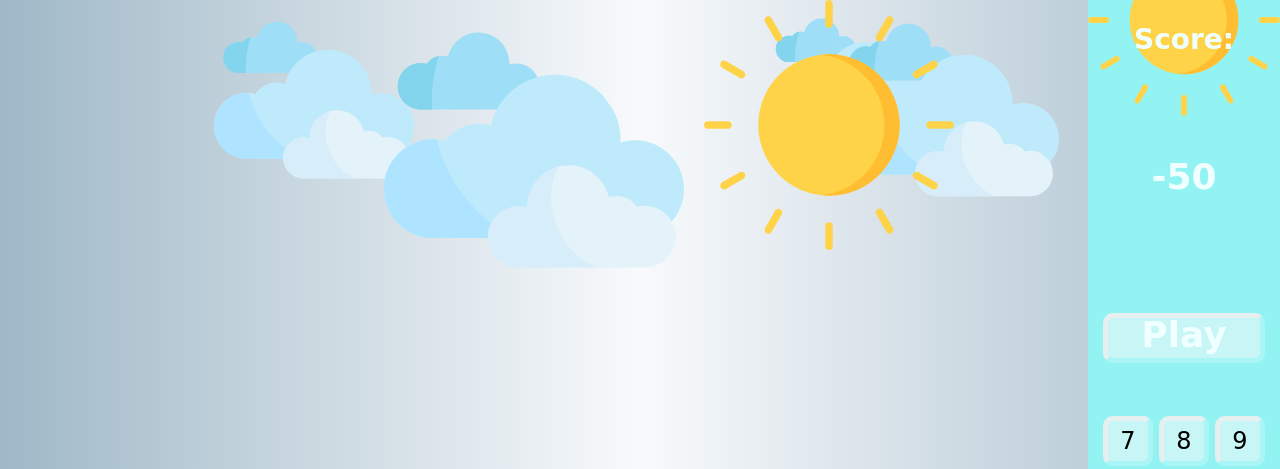
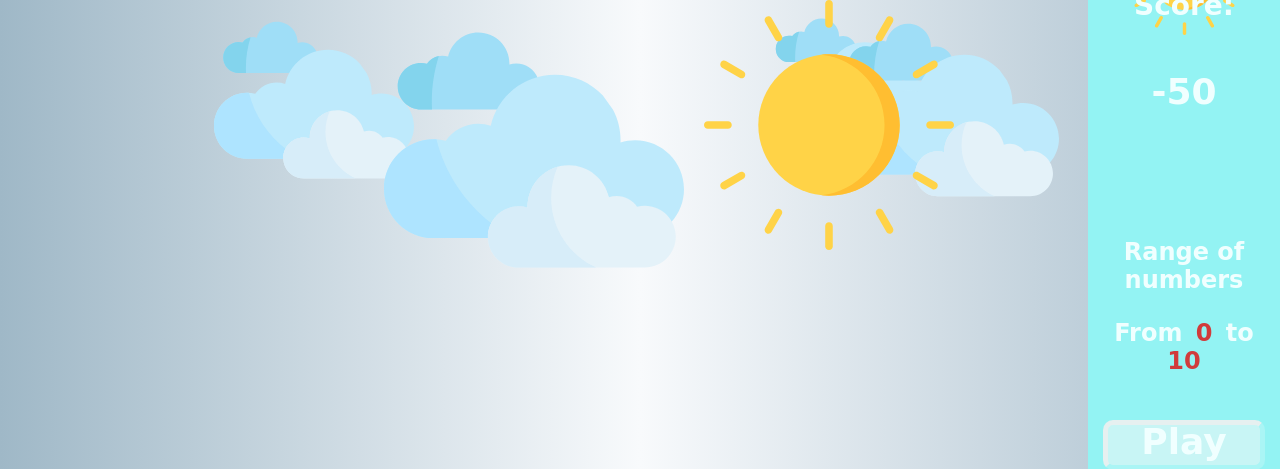
Before and after one commit to UladSasnouski/Raindrops, a plain HTML site: page index.html in a window 1280 px wide. Both pictures are taken after a click on the button "Play". Shown: the top 469 px of the page. Drawn offline with Linux system fonts and the light colour scheme; a web font is replaced by a local one.

Commit message:
feat: add range

```diff
--- a/index.html
+++ b/index.html
@@ -61,6 +61,10 @@
                         <h2>Score:</h2>
                     </div>
                     <h3 id="score"></h3>
+                    <div class="range">
+                        <p>Range of numbers</p>
+                        <p>From <span id="range-left"></span> to <span id="range-right"></span></p>
+                    </div>
                     <div class="display">
                         <h3 id="solution">0</h3>
                     </div>
--- a/main.js
+++ b/main.js
@@ -17,7 +17,9 @@ var rightGame = document.getElementById('right-game');
 var wrongGame = document.getElementById('wrong-game');
 var missedGame = document.getElementById('missed-game');
 var button = document.querySelectorAll("[data-key]");
-var fullscreen = document.getElementById('btnFullscreen')
+var fullscreen = document.getElementById('btnFullscreen');
+var rangeLeft = document.getElementById('range-left');
+var rangeRight = document.getElementById('range-right');
 
 addEventListener('keydown', function(e){
     mouseDown(e.keyCode);
@@ -186,6 +188,8 @@ function startGame () {
 
         timeGame++;
         timeSpawn++;
+        rangeLeft.textContent = targetMin;
+        rangeRight.textContent = targetMax;
     }
     return timerGame;
 }
--- a/style.css
+++ b/style.css
@@ -91,6 +91,14 @@ html {
   flex-direction: row;
   justify-content: center;
   flex: 0.85;
+}
+
+.range {
+  display: flex;
+  justify-content: center;
+  align-items: center;
+  flex-direction: column;
+  padding-bottom: 30px;
 }
 
 .displays {
@@ -247,6 +255,17 @@ img {
   align-items: center;
   justify-content: center;
   max-width: 650px;
+}
+
+.range p {
+  font-family: 'Cabin Sketch', cursive;
+  font-size: 24px;
+  font-weight: 600;
+  color: azure;
+  position: relative;
+  margin: 0;
+  padding-bottom: 15px;
+  text-align: center;
 }
 
 p {
```
